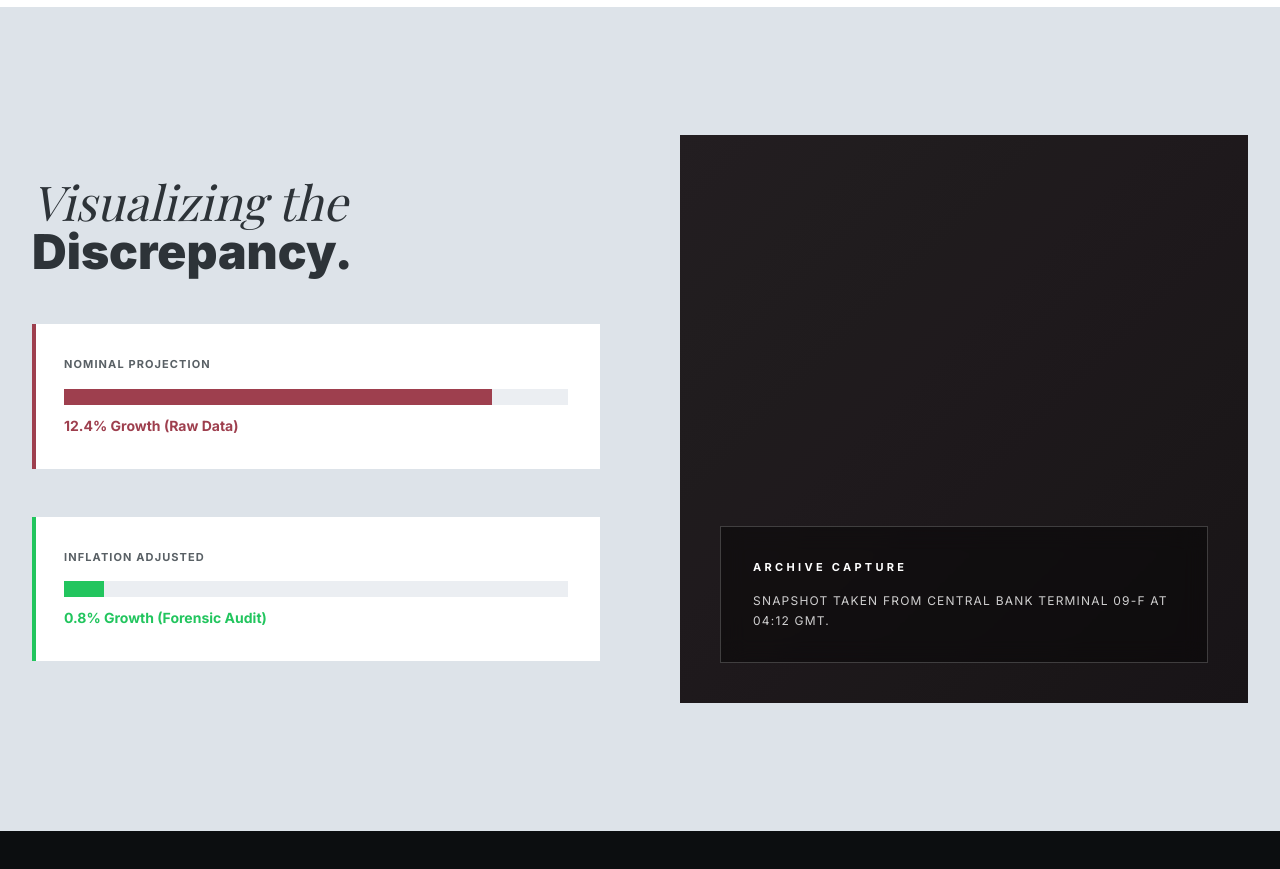
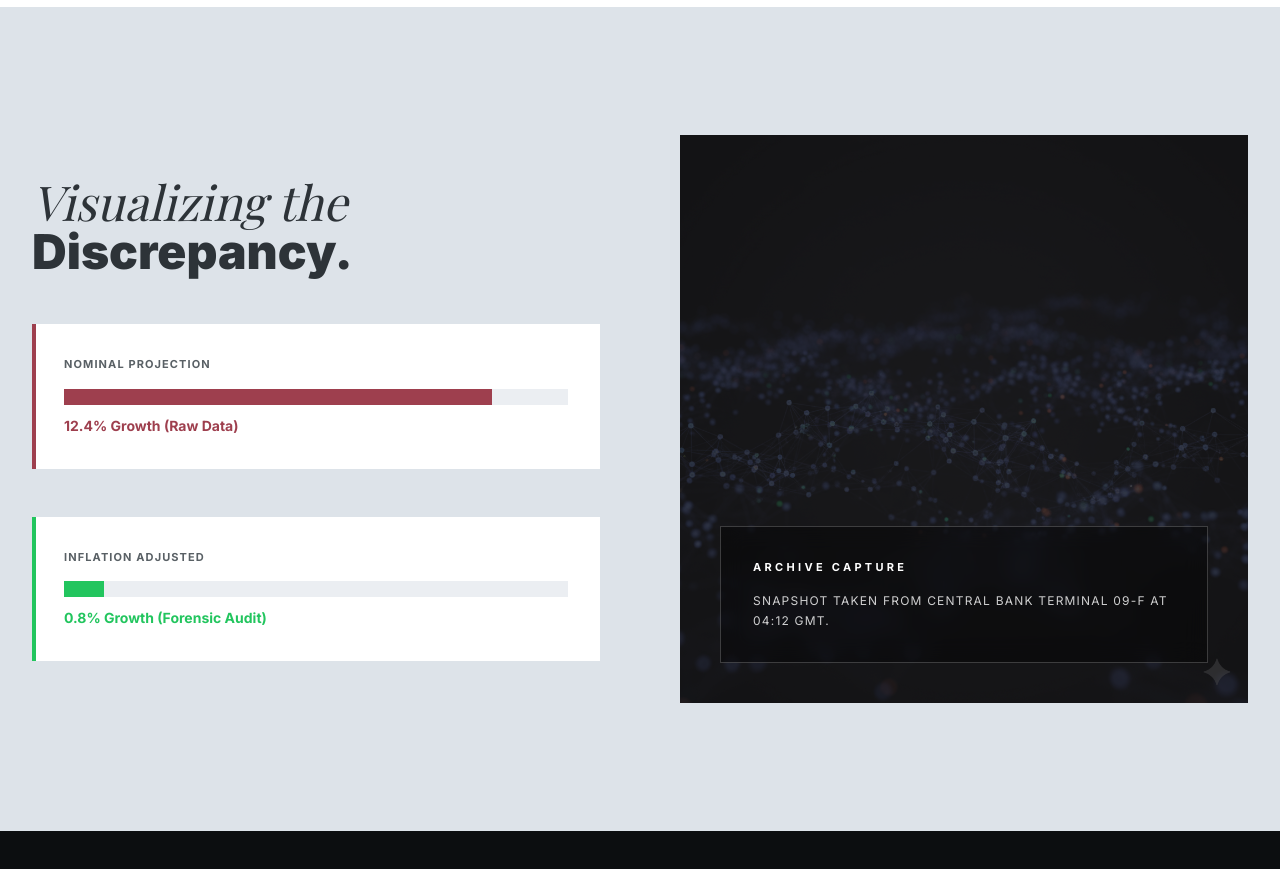
Before and after one commit to eyesee11/B-ware, a Next.js app in the folder frontend/: page / in a window 1280 px wide. Shown: the part 6560-7429 px from the top of the page. Built offline with nearby package versions, Linux system fonts and the light colour scheme; a web font is replaced by a local one.

Commit message:
cool animations

```diff
--- a/frontend/src/app/page.tsx
+++ b/frontend/src/app/page.tsx
@@ -1,5 +1,6 @@
 'use client';
 
+import Image from "next/image";
 import Link from "next/link";
 import { useRef } from "react";
 import TopNav from "@/components/TopNav";
@@ -364,8 +365,14 @@ export default function LandingPage() {
                 </div>
               </div>
               <div className="bg-zinc-900 aspect-square overflow-hidden relative group">
-                <div className="w-full h-full bg-gradient-to-br from-zinc-800 to-zinc-900 opacity-80"></div>
-                <div className="absolute inset-0 bg-primary/20 mix-blend-multiply"></div>
+                <Image
+                  src="/bg.png"
+                  alt="Abstract background"
+                  fill
+                  style={{ objectFit: 'cover' }}
+                  className="opacity-20 group-hover:opacity-30 transition-opacity duration-300"
+                />
+                <div className="absolute inset-0 bg-gradient-to-br from-zinc-800 to-zinc-900 mix-blend-hard-light opacity-0"></div>
                 <div className="absolute bottom-10 left-10 right-10 p-8 border border-white/20 backdrop-blur-md bg-black/40">
                   <span className="text-[11px] uppercase tracking-[0.3em] text-white font-bold mb-4 block">
                     Archive Capture
```
Also changed, not shown: frontend/public/bg.png (added).
